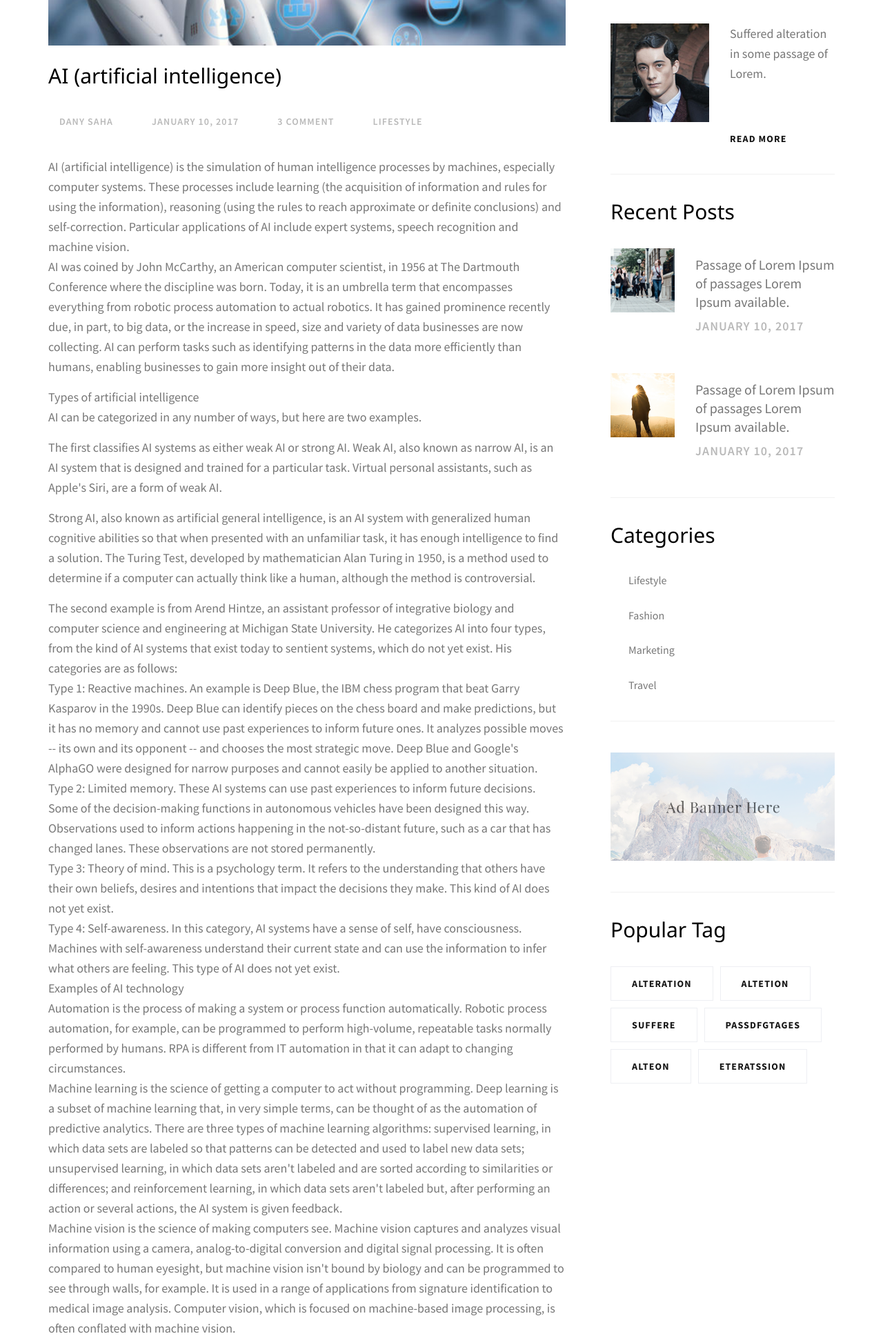
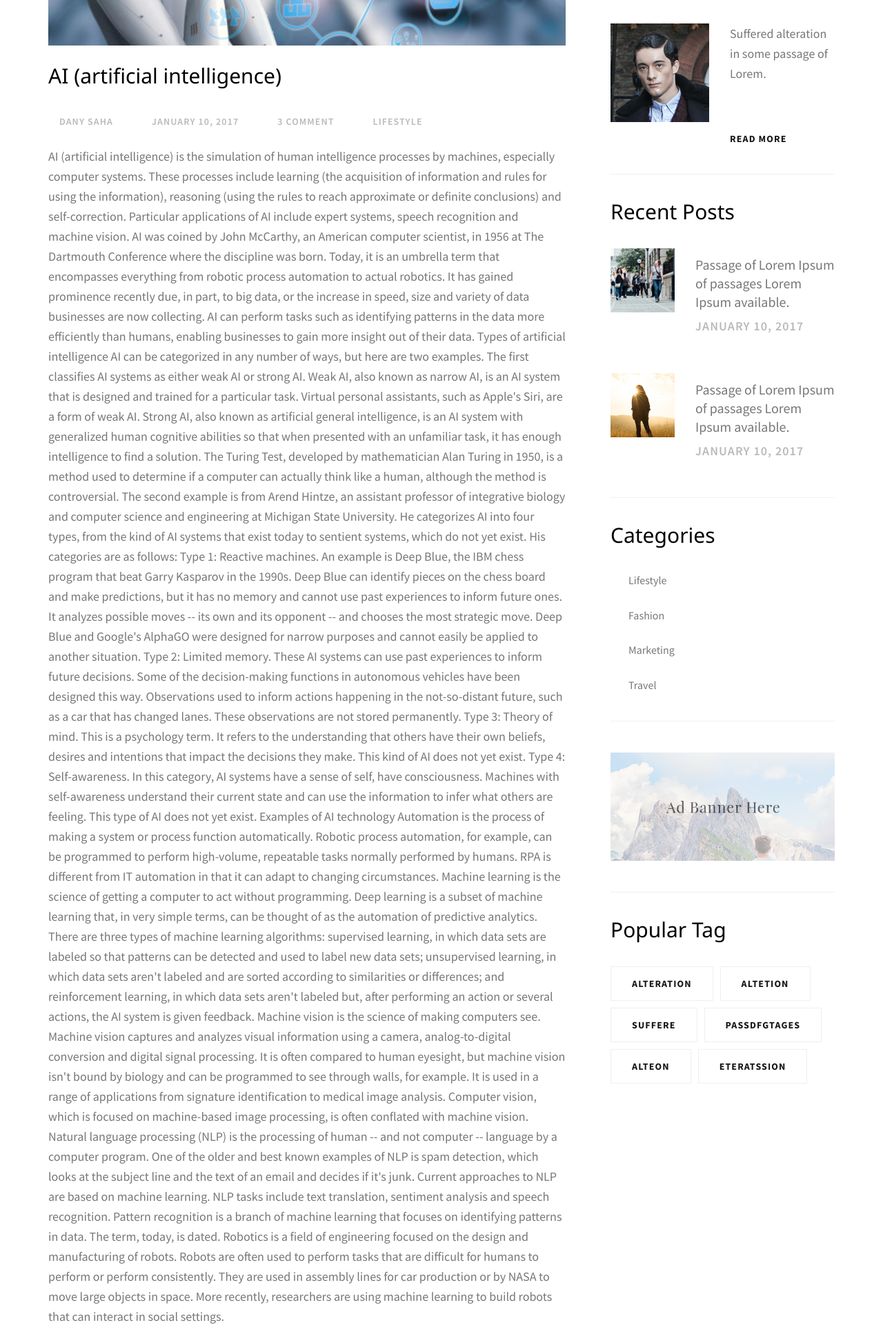
Before and after one commit to rahul-keshav/assignamate, a Django app: page /assignment/blog/1 in a window 1280 px wide. Shown: the part 895-2832 px from the top of the page at 69% size. Run offline with Django 3.2, Linux system fonts and the light colour scheme; a user stored in the database is signed in; data comes from the database, SQL or seed files in the repository; both versions use the stored data as it was after the commit; some libraries are stand-ins or nearby versions; some web fonts are replaced.

Commit message:
made some changes in blog like continue reading and removed the safe filter

```diff
--- a/assignment/templates/assignment/blog.html
+++ b/assignment/templates/assignment/blog.html
@@ -55,7 +55,7 @@
                                     <a href="javascript:void(0)"> <i class="fa fa-heart-o" aria-hidden="true"></i> Lifestyle </a>
                                 </li>
                             </ul>
-                            <p>{{blog.text|safe|linebreaks}} </p>
+                            <p>{{blog.text}} </p>
                             <div class="bottom-blog">
                                 <a href="javascript:void(0)" class="continue-read"> Continue Reading <i class="fa fa-angle-right" aria-hidden="true"></i> </a>
                                 <ul class="social">
--- a/assignment/templates/assignment/blog_site.html
+++ b/assignment/templates/assignment/blog_site.html
@@ -57,7 +57,7 @@
                             </ul>
                             <p>{{blog.text|truncatewords:100}} </p>
                             <div class="bottom-blog">
-                                <a href="javascript:void(0)" class="continue-read"> Continue Reading <i class="fa fa-angle-right" aria-hidden="true"></i> </a>
+                                <a href="{% url 'assignment:blog' blog.id %}" class="continue-read"> Continue Reading <i class="fa fa-angle-right" aria-hidden="true"></i> </a>
                                 <ul class="social">
                                     <li>
                                         <a href="javascript:void(0)"> <i class="fa fa-facebook"></i> </a>
```
Also changed, not shown: db.sqlite3.
